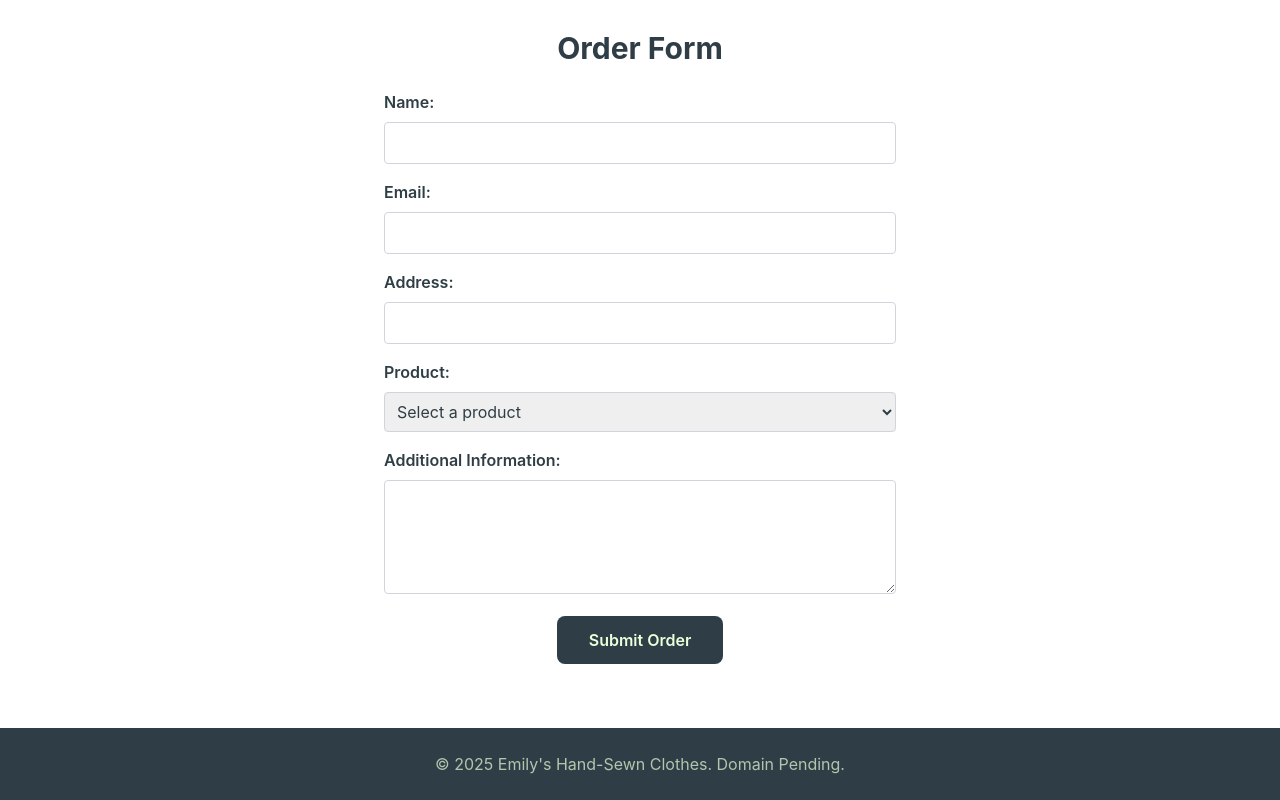
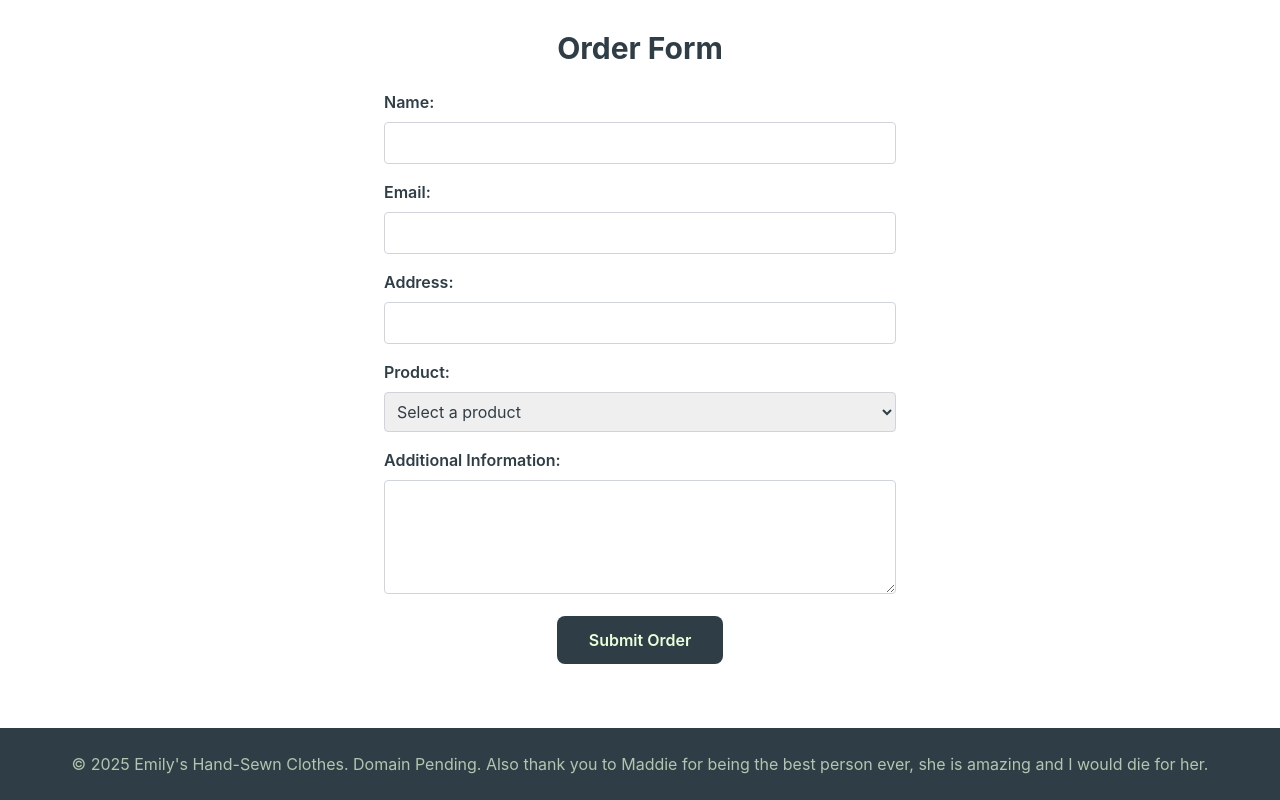
Before and after one commit to madeleinelmuller/emily, a plain HTML site: page index.html in a window 1280 px wide. Shown: the part 1799-2599 px from the top of the page. Drawn offline with nearby package versions, Linux system fonts and the light colour scheme.

Commit message:
nothing :)

```diff
--- a/index.html
+++ b/index.html
@@ -205,7 +205,7 @@
     </script>
 
     <footer class="text-center p-6 bg-brand-dark text-brand-light/70">
-        <p>&copy; 2025 Emily's Hand-Sewn Clothes. Domain Pending.</p>
+        <p>&copy; 2025 Emily's Hand-Sewn Clothes. Domain Pending. Also thank you to Maddie for being the best person ever, she is amazing and I would die for her.</p>
     </footer>
 
 </body>
```
